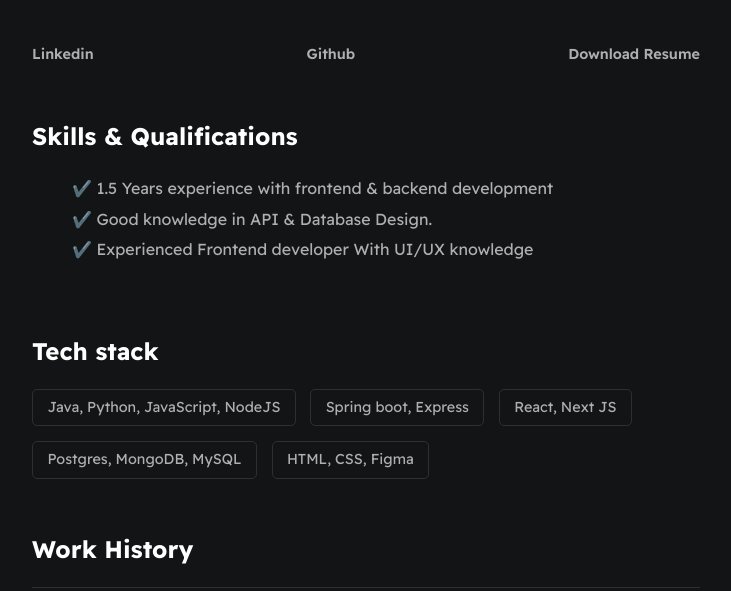
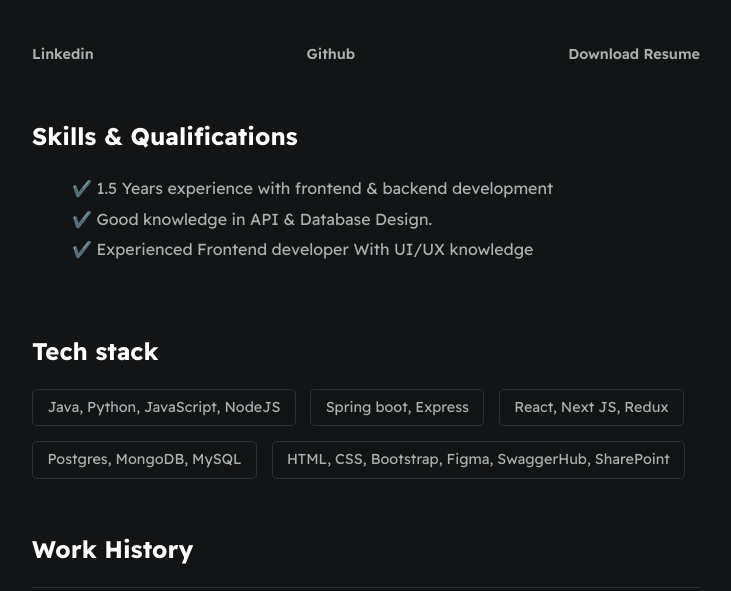
Before and after one commit to gautamkmahato/Resume, a plain HTML site: page index.html in a window 1280 px wide. Shown: the part 209-800 px from the top of the page, without its empty margins (274-1005 px from the left). Drawn offline with Linux system fonts and the light colour scheme.

Commit message:
third message

```diff
--- a/index.html
+++ b/index.html
@@ -43,9 +43,9 @@
                 <div id="wrapper--techstack__items">
                     <div class="card--techstack"><span>Java, Python, JavaScript, NodeJS</span></div>
                     <div class="card--techstack"><span>Spring boot, Express</span></div>
-                    <div class="card--techstack"><span>React, Next JS</span></div>
+                    <div class="card--techstack"><span>React, Next JS, Redux</span></div>
                     <div class="card--techstack"><span>Postgres, MongoDB, MySQL</span></div>
-                    <div class="card--techstack"><span>HTML, CSS, Figma</span></div>
+                    <div class="card--techstack"><span>HTML, CSS, Bootstrap, Figma, SwaggerHub, SharePoint</span></div>
                 </div>
             </section>
 
```
